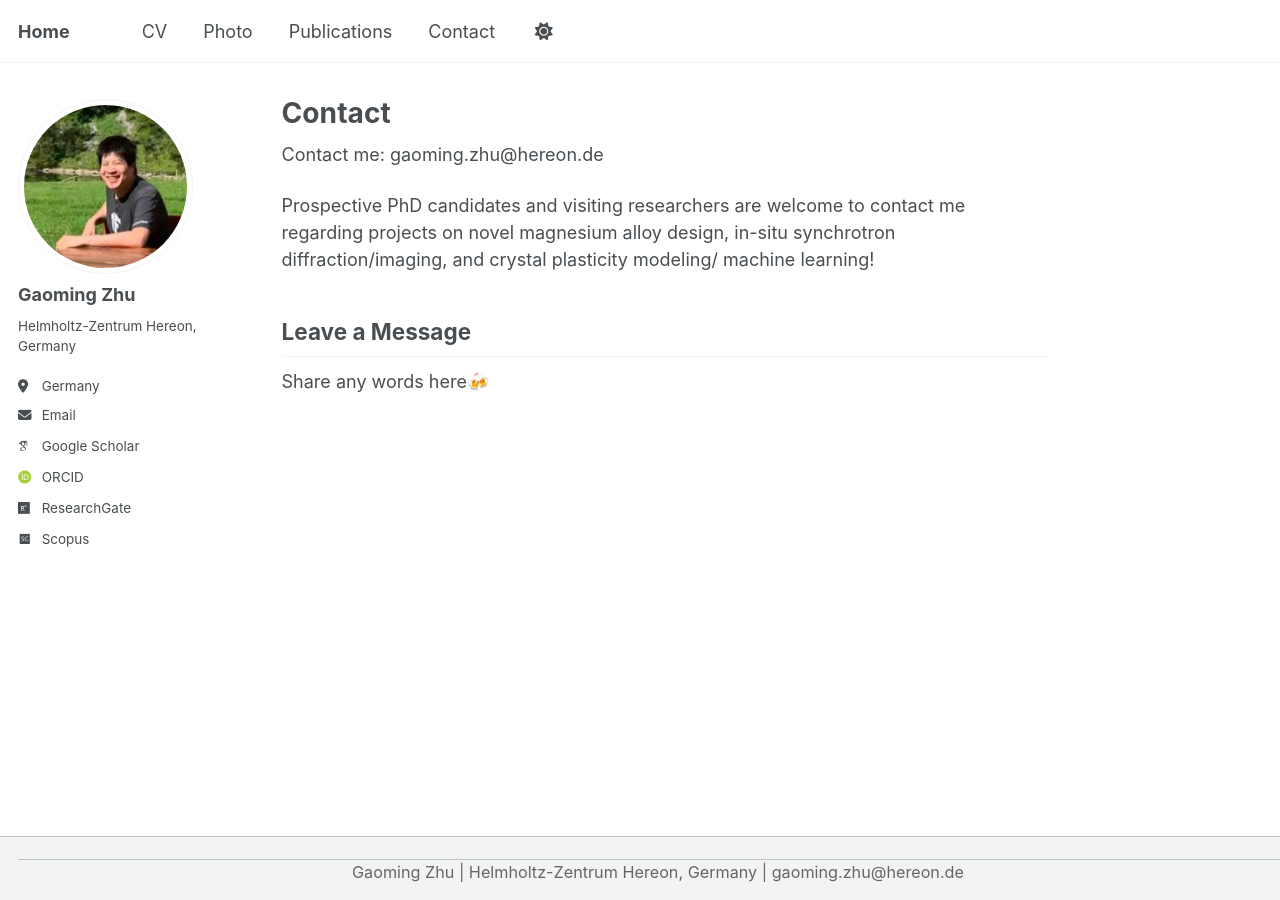
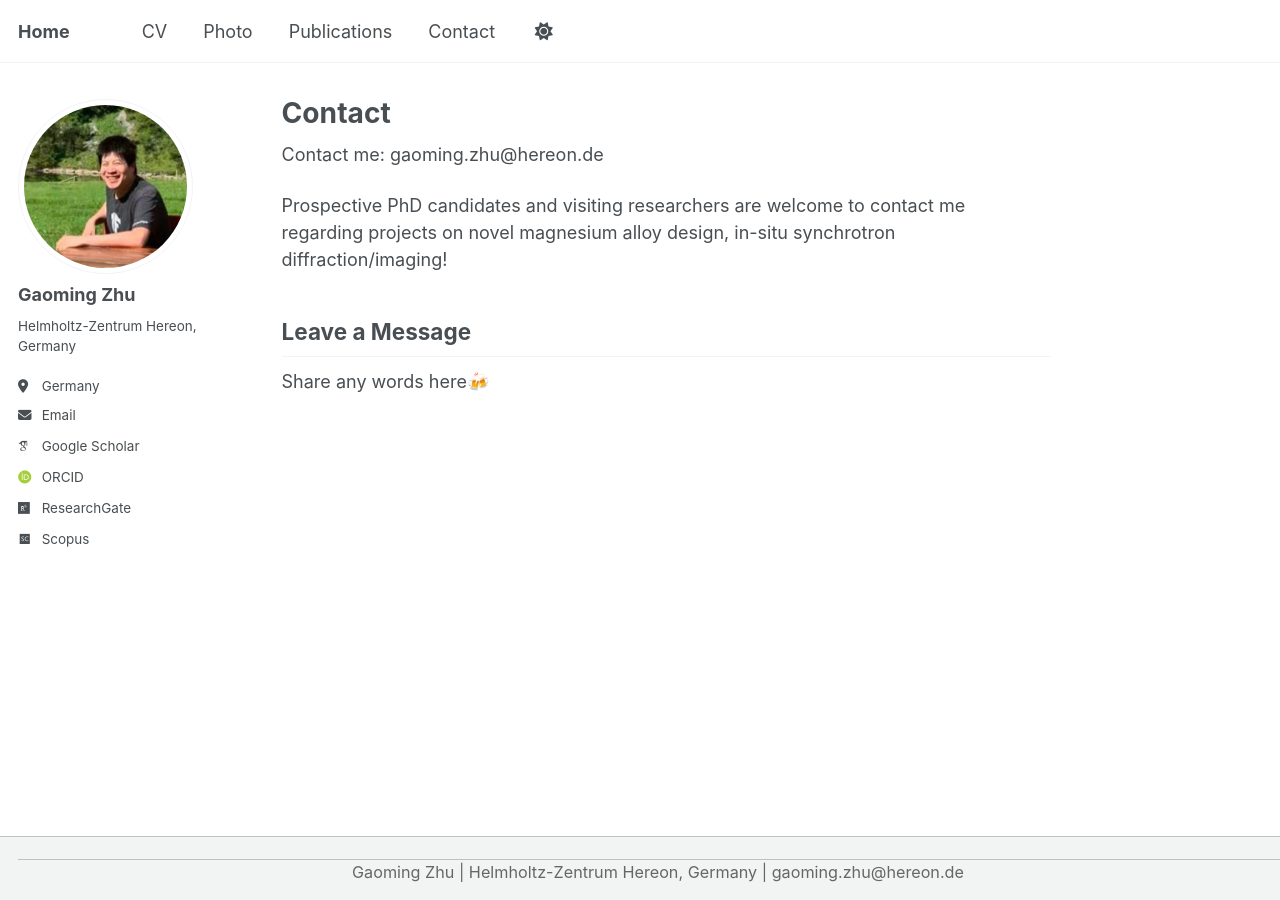
Before and after one commit to zgm900613/zgm900613.github.io, a Jekyll site: the page built from _pages/contact.md, in a window 1280 px wide. Built offline with Jekyll 4.4.1, drawn with Linux system fonts in a browser that asks for light colours; some web fonts are replaced; a script that is not in the unit is left out; comment, search, counter and statistics services are not loaded.

Commit message:
Update contact.md

```diff
--- a/_pages/contact.md
+++ b/_pages/contact.md
@@ -7,7 +7,7 @@ author_profile: true
 
 Contact me: gaoming.zhu@hereon.de
 
-Prospective PhD candidates and visiting researchers are welcome to contact me regarding projects on novel magnesium alloy design, in-situ synchrotron diffraction/imaging, and crystal plasticity modeling/ machine learning!
+Prospective PhD candidates and visiting researchers are welcome to contact me regarding projects on novel magnesium alloy design, in-situ synchrotron diffraction/imaging!
 
 ## Leave a Message
 
```
